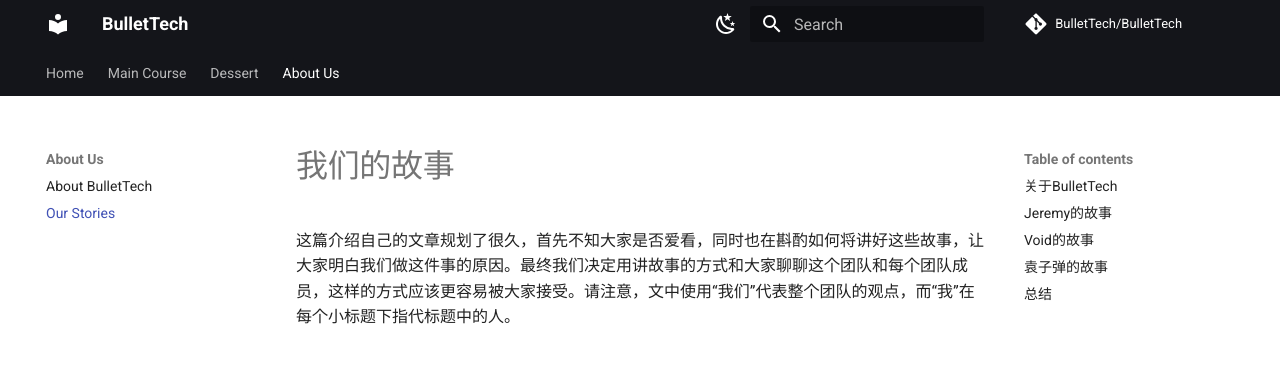
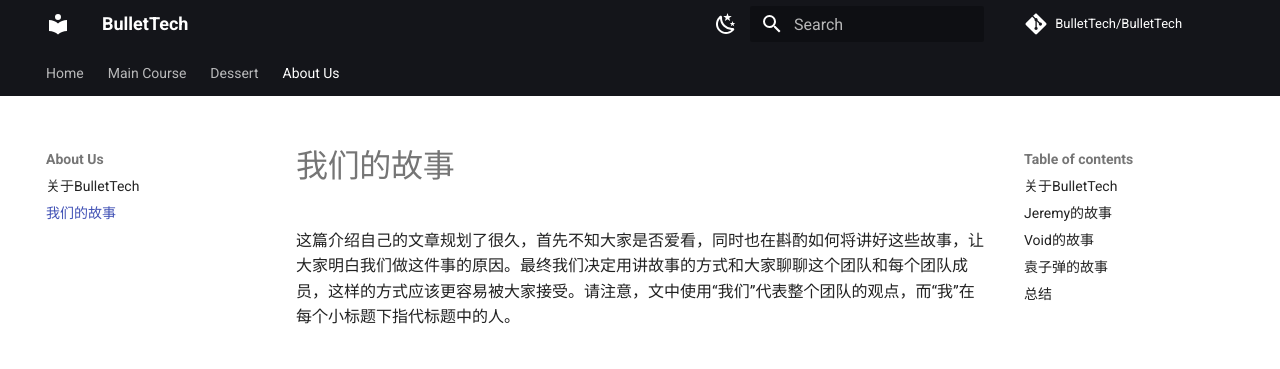
Before and after one commit to BulletTech/BulletTech, an MkDocs documentation site: the page built from docs/Our_story.md, in a window 1280 px wide. Shown: the top 369 px of the page. Built offline with MkDocs 1.6.1 and Material for MkDocs 9.7.7, drawn with Linux system fonts in a browser that asks for light colours; comment, search, counter and statistics services are not loaded.

Commit message:
Rename the post title

```diff
--- a/mkdocs.yml
+++ b/mkdocs.yml
@@ -31,8 +31,8 @@ nav:
         - 个人笔记应用 - Notion: Dessert/Apps/2021-06-06-Notion.md
         - 装机必备之实用电脑软件: Dessert/Apps/2021-06-15-Hotapps.md
   - About Us:
-        - About BulletTech: About_us.md
-        - Our Stories: Our_story.md
+        - 关于BulletTech: About_us.md
+        - 我们的故事: Our_story.md
 
 # Copyright
 copyright: Copyright &copy; 2021 BulletTech
```
